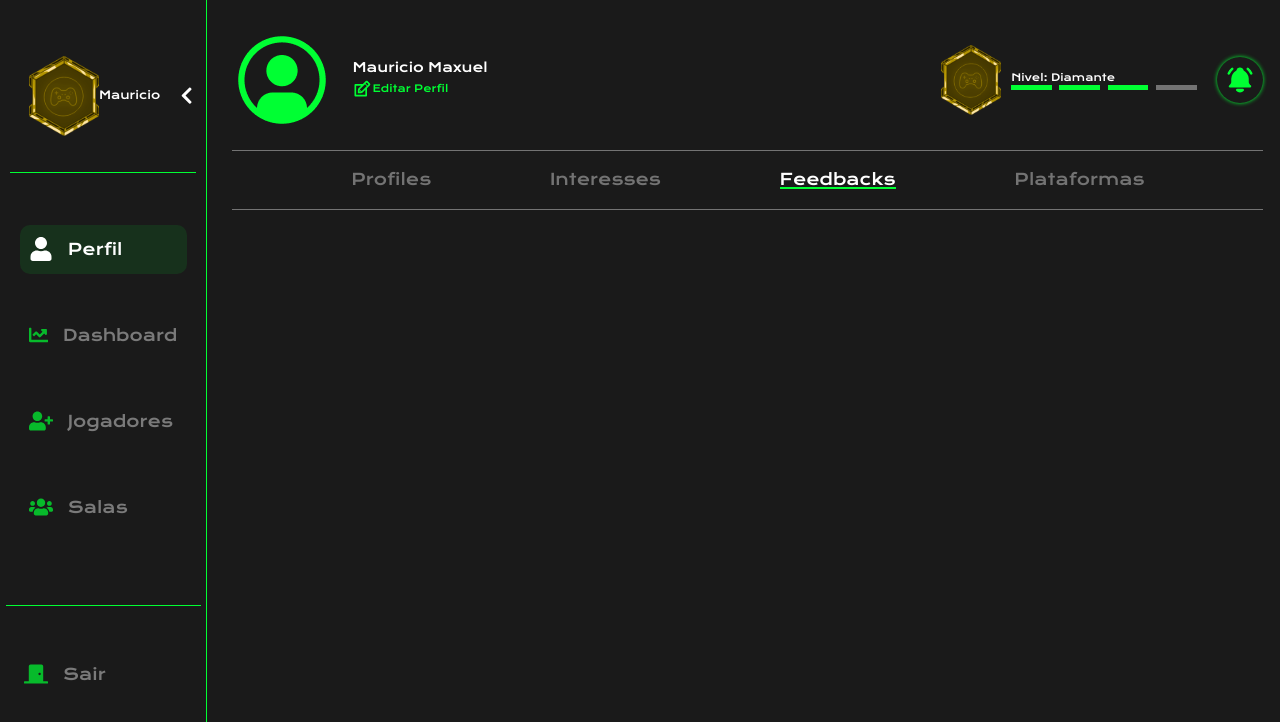
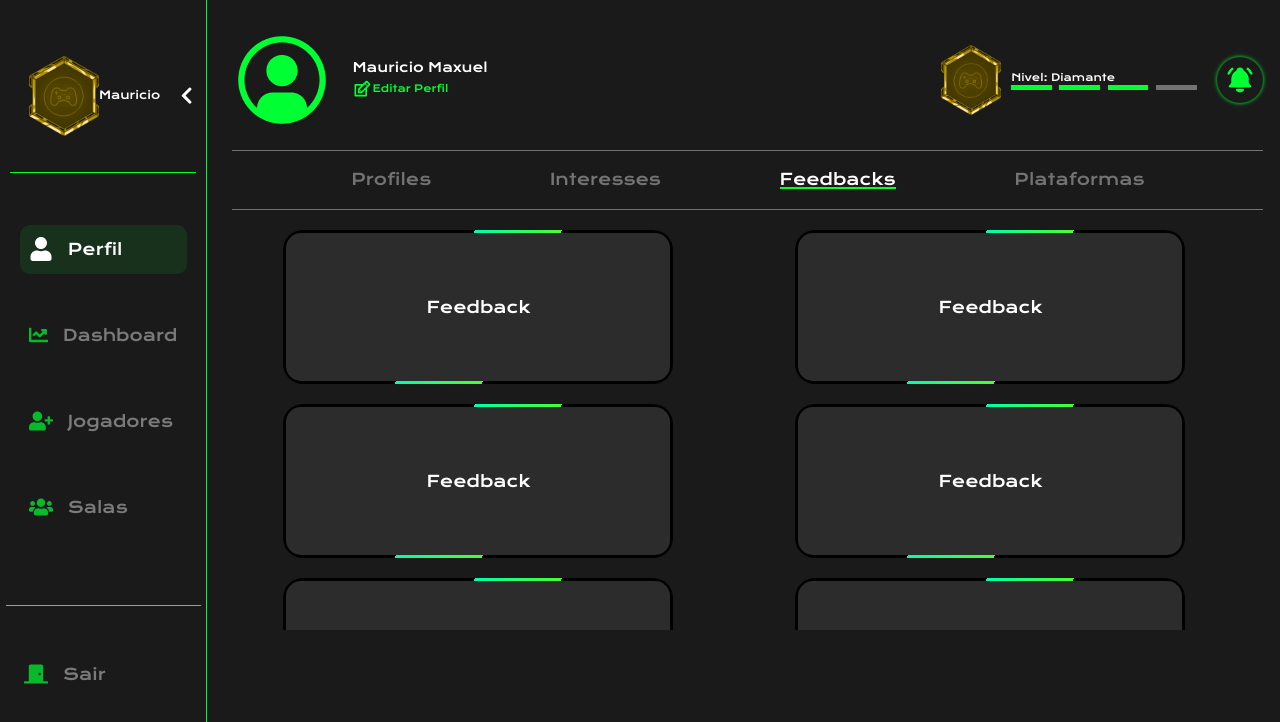
Before and after one commit to Cross-Game/front-end, a React (Create React App) app in the folder cross-game/: page /profile/feedback in a window 1280 px wide. Shown: the top 722 px of the page. Built offline with nearby package versions, Linux system fonts and the light colour scheme.

Commit message:
wip: prototipo de card do feedback feito

```diff
--- /dev/null
+++ b/cross-game/src/pages/Profile/Feedback/Feedback.css
@@ -0,0 +1,62 @@
+::-webkit-scrollbar {
+    display: none;
+  }
+.ProfileFeedbackContainer{
+    width: 80%;
+    height: 420px;
+    position: fixed;
+    overflow-y: scroll;
+    scroll-behavior: smooth;
+    display: flex;
+    align-items: center;
+    justify-content: space-around;
+    flex-wrap: wrap;
+}
+
+.ProfileFeedbackCard {
+    width: 390px;
+    height: 154px;
+    margin: 20px 20px 0 0;
+    background: #000;
+    position: relative;
+    display: flex;
+    place-content: center;
+    place-items: center;
+    overflow: hidden;
+    border-radius: 20px;
+  }
+
+  .ProfileFeedbackCard h4 {
+    z-index: 1;
+    color: white;
+    font-size: 1em;
+  }
+
+  .ProfileFeedbackCard::before {
+    content: '';
+    position: absolute;
+    width: 420px;
+    background-image: linear-gradient(180deg, rgb(0, 255, 170), rgb(72, 255, 48));
+    height: 50%;
+    animation: rotBGimg 3s linear infinite;
+    transition: all 0.2s linear;
+  }
+
+  @keyframes rotBGimg {
+    from {
+      transform: rotate(0deg);
+    }
+
+    to {
+      transform: rotate(360deg);
+    }
+  }
+
+  .ProfileFeedbackCard::after {
+    content: '';
+    position: absolute;
+    background: #2c2c2c;
+    ;
+    inset: 3px;
+    border-radius: 15px;
+  }
--- a/cross-game/src/pages/Profile/Feedback/Feedback.jsx
+++ b/cross-game/src/pages/Profile/Feedback/Feedback.jsx
@@ -1,12 +1,48 @@
 import React from "react";
-import ProfileNavbar from "../../../components/ProfileNavbar/ProfileNavbar"
-import Sidebar from "../../../components/Sidebar/Sidebar"
+import ProfileNavbar from "../../../components/ProfileNavbar/ProfileNavbar";
+import Sidebar from "../../../components/Sidebar/Sidebar";
+import "./Feedback.css";
+
 
 function ProfileJogo() {
+
+    function adicionar() {
+        return (
+            <>
+                <div className="ProfileFeedbackContainer">
+                    <div className="ProfileFeedbackCard">
+                        <h4>Feedback</h4>
+                    </div>
+                    <div className="ProfileFeedbackCard">
+                        <h4>Feedback</h4>
+                    </div>
+                    <div className="ProfileFeedbackCard">
+                        <h4>Feedback</h4>
+                    </div>
+                    <div className="ProfileFeedbackCard">
+                        <h4>Feedback</h4>
+                    </div>
+                    <div className="ProfileFeedbackCard">
+                        <h4>Feedback</h4>
+                    </div>
+                    <div className="ProfileFeedbackCard">
+                        <h4>Feedback</h4>
+                    </div>
+                    <div className="ProfileFeedbackCard">
+                        <h4>Feedback</h4>
+                    </div>
+                    <div className="ProfileFeedbackCard">
+                        <h4>Feedback</h4>
+                    </div>
+                </div>
+            </>
+        )
+    }
     return (
         <>
             <ProfileNavbar feedbacks={{ color: '#fff', borderBottom: '2px solid #0f3' }}
                 sidebar={<Sidebar />}
+                adicionar={adicionar()}
             />
         </>
     )
--- a/cross-game/src/pages/Profile/ProfileJogo/ProfileJogo.css
+++ b/cross-game/src/pages/Profile/ProfileJogo/ProfileJogo.css
@@ -23,15 +23,68 @@
     cursor: pointer ;
 }
 
-.ProfileJogoButtonAdicionar:hover{
-    width: 150px;
-    height: 30px;
-    display: flex;
-    align-items: center;
-    justify-content: center;
-    border: 2px solid #0f3;
-    border-radius: 20px;
-    margin-top: 20px;
-    background-color: #0f3;
+.ProfileJogoButtonAdicionar {
+    position: relative;
+    padding: 10px 20px;
+    border-radius: 30px;
+    border: 1px solid #0f3;
+    font-size: 14px;
+    text-transform: uppercase;
+    font-weight: 600;
+    letter-spacing: 2px;
+    background: transparent;
+    color: #fff;
+    overflow: hidden;
+    box-shadow: 0 0 0 0 transparent;
+    -webkit-transition: all 0.2s ease-in;
+    -moz-transition: all 0.2s ease-in;
+    transition: all 0.2s ease-in;
+  }
+
+  .ProfileJogoButtonAdicionar:hover {
+    background: #0f3;
     color: #000;
-}
+    -webkit-transition: all 0.2s ease-out;
+    -moz-transition: all 0.2s ease-out;
+    transition: all 0.2s ease-out;
+  }
+
+  .ProfileJogoButtonAdicionar:hover::before {
+    -webkit-animation: sh02 0.5s 0s linear;
+    -moz-animation: sh02 0.5s 0s linear;
+    animation: sh02 0.5s 0s linear;
+  }
+
+  .ProfileJogoButtonAdicionar::before {
+    content: '';
+    display: block;
+    width: 0px;
+    height: 86%;
+    position: absolute;
+    top: 7%;
+    left: 0%;
+    opacity: 0;
+    background: #fff;
+    box-shadow: 0 0 50px 30px #fff;
+    -webkit-transform: skewX(-20deg);
+    -moz-transform: skewX(-20deg);
+    -ms-transform: skewX(-20deg);
+    -o-transform: skewX(-20deg);
+    transform: skewX(-20deg);
+  }
+
+  @keyframes sh02 {
+    from {
+      opacity: 0;
+      left: 0%;
+    }
+
+    50% {
+      opacity: 1;
+    }
+
+    to {
+      opacity: 0;
+      left: 100%;
+    }
+  }
```
